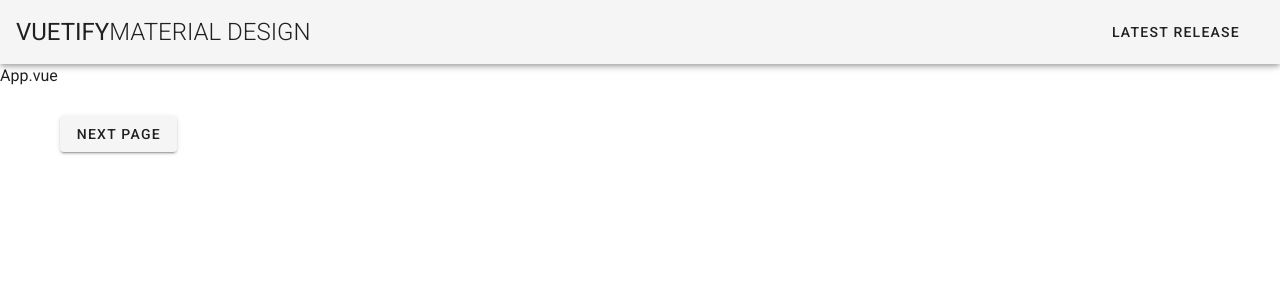
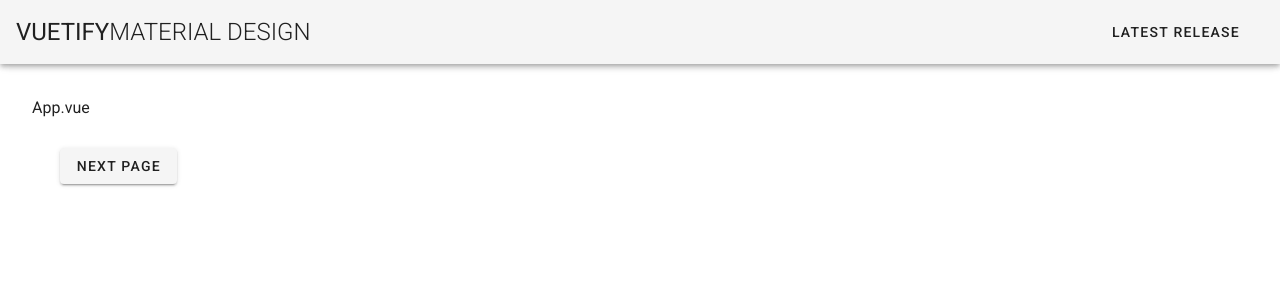
Before and after one commit to cooper09/vue-template, a Vue app: page / in a window 1280 px wide. Shown: the top 300 px of the page. Built offline with nearby package versions, Linux system fonts and the light colour scheme.

Commit message:
some body padding

```diff
--- a/src/App.vue
+++ b/src/App.vue
@@ -38,3 +38,9 @@ export default {
   }),
 };
 </script>
+<style>
+body {
+  padding: 2em;
+}
+
+</style>
```
